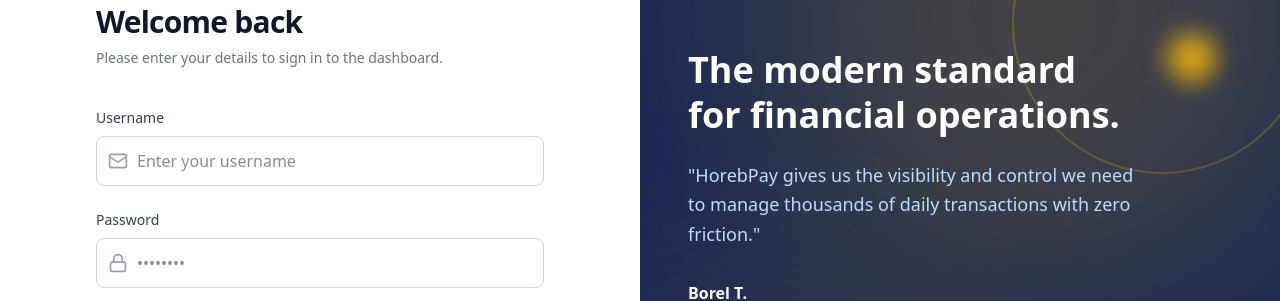
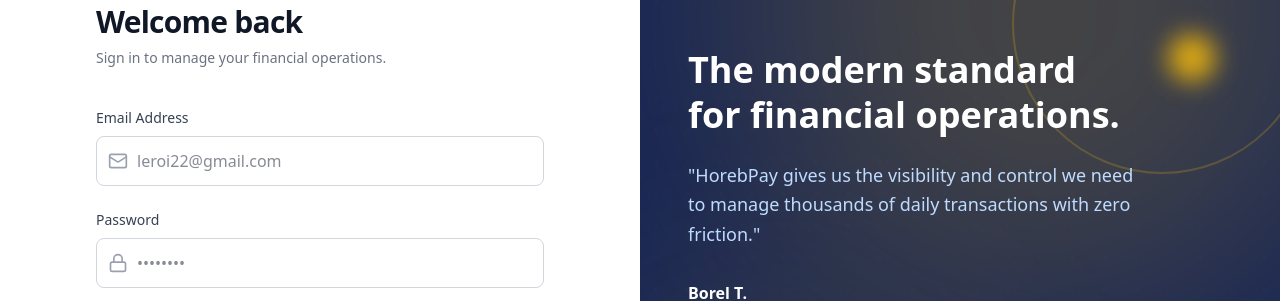
Before and after one commit to NdjobaPrincesse/HorebPay-Dashboard, a React (Vite) app: page /login in a window 1280 px wide. Shown: the part 206-507 px from the top of the page. Built offline with nearby package versions, Linux system fonts and the light colour scheme.

Commit message:
Switches login to email/motDePasse, improves UX
Updates authentication logic to use email and motDePasse fields
to align with backend requirements. Revises login form to request
email instead of username, clarifies error messages, and enhances
user feedback for authentication failures.

```diff
--- a/src/api/auth.ts
+++ b/src/api/auth.ts
@@ -1,17 +1,21 @@
 import api from './axios';
 
-export const login = async (username: string, password: string) => {
-  // Localhost: Hits http://localhost:5173/api/auth/login -> Proxy -> Prod
+// Update function signature to be clear
+export const login = async (email: string, motDePasse: string) => {
+
+  // POST to /api/auth/login (which proxies to /horeb/api/auth/login)
   const response = await api.post('/auth/login', {
-    username,
-    password,
+    // USE THE FRENCH KEYS REQUIRED BY BACKEND
+    email: email,
+    motDePasse: motDePasse
   });
 
   const { token, user } = response.data;
 
   if (token) {
     localStorage.setItem('token', token);
-    localStorage.setItem('user', JSON.stringify(user || { username }));
+    // Create a user object if backend doesn't send one
+    localStorage.setItem('user', JSON.stringify(user || { email: email }));
   }
 
   return response.data;
@@ -23,8 +27,6 @@
     window.location.href = '/login';
 };
 
-// --- ADD THIS FUNCTION ---
 export const isAuthenticated = () => {
-    const token = localStorage.getItem('token');
-    return !!token; // Returns true if token exists
+    return !!localStorage.getItem('token');
 };
--- a/src/pages/LoginPage.tsx
+++ b/src/pages/LoginPage.tsx
@@ -1,9 +1,9 @@
 import React, { useState } from 'react';
 import { Mail, Lock, Loader2, ArrowRight } from 'lucide-react';
-import { login } from '../api/auth'; // Importing the real auth function
+import { login } from '../api/auth';
 
 const LoginPage = () => {
-  const [username, setUsername] = useState('');
+  const [email, setEmail] = useState(''); // Changed from username
   const [password, setPassword] = useState('');
   const [isLoading, setIsLoading] = useState(false);
   const [error, setError] = useState('');
@@ -14,34 +14,18 @@
     setError('');
 
     try {
-      // 1. Call the Real API
-      // This goes to src/api/auth.ts -> src/api/axios.ts -> Proxy -> Prod Server
-      await login(username, password);
-
-      // 2. Redirect on Success
-      // The login function already saved the token to localStorage
+      // Pass email and password (which will be mapped to motDePasse in api/auth.ts)
+      await login(email, password);
       window.location.href = '/';
-
     } catch (err: any) {
-      console.error("Login Error:", err);
-
-      // 3. Handle Specific Errors
-      if (err.response) {
-        // Backend responded with an error code
-        if (err.response.status === 401 || err.response.status === 403) {
-          setError('Invalid credentials. Please check your username and password.');
-        } else if (err.response.status === 404) {
-          setError('Login service not found. Please contact support.');
-        } else {
-          setError(`Server Error (${err.response.status}). Please try again.`);
-        }
-      } else if (err.request) {
-        // Request was made but no response received (Network Error)
-        setError('Network error. Unable to connect to the server.');
+      console.error("Login Failed:", err);
+      if (err.response && err.response.status === 404) {
+          setError("Server endpoint not found. Check proxy.");
+      } else if (err.response && err.response.status === 401) {
+          setError("Invalid email or password.");
       } else {
-        setError('An unexpected error occurred.');
+          setError("Login failed. Check your connection.");
       }
-
       setIsLoading(false);
     }
   };
@@ -58,24 +42,24 @@
             </span>
           </div>
           <h2 className="text-3xl font-bold tracking-tight text-gray-900">Welcome back</h2>
-          <p className="mt-2 text-sm text-gray-500">Please enter your details to sign in to the dashboard.</p>
+          <p className="mt-2 text-sm text-gray-500">Sign in to manage your financial operations.</p>
         </div>
 
         <form onSubmit={handleSubmit} className="space-y-6">
           <div>
-            <label className="mb-2 block text-sm font-medium text-gray-700">Username</label>
+            <label className="mb-2 block text-sm font-medium text-gray-700">Email Address</label>
             <div className="relative">
               <div className="pointer-events-none absolute inset-y-0 left-0 flex items-center pl-3 text-gray-400">
                 <Mail className="h-5 w-5" />
               </div>
               <input
-                type="text"
+                type="email" // Changed to email type
                 required
                 className="block w-full rounded-lg border border-gray-300 bg-white p-3 pl-10 text-gray-900 outline-none transition-all
                 focus:border-[#FFC107] focus:ring-2 focus:ring-[#FFC107]/20"
-                placeholder="Enter your username"
-                value={username}
-                onChange={(e) => setUsername(e.target.value)}
+                placeholder="leroi22@gmail.com" // Updated placeholder
+                value={email}
+                onChange={(e) => setEmail(e.target.value)}
               />
             </div>
           </div>
@@ -134,8 +118,8 @@
         </p>
       </div>
 
-      {/* RIGHT SIDE: BRANDING/MARKETING */}
-      <div className="hidden w-1/2 flex-col justify-between bg-blue-950 p-12 lg:flex relative overflow-hidden">
+      {/* RIGHT SIDE (Keep your existing design) */}
+            <div className="hidden w-1/2 flex-col justify-between bg-blue-950 p-12 lg:flex relative overflow-hidden">
 
         {/* --- YELLOW SHAPES --- */}
         <div className="absolute top-[-10%] right-[-10%] h-[600px] w-[600px] rounded-full bg-[#FFC107]/20 blur-[120px]" />
```
